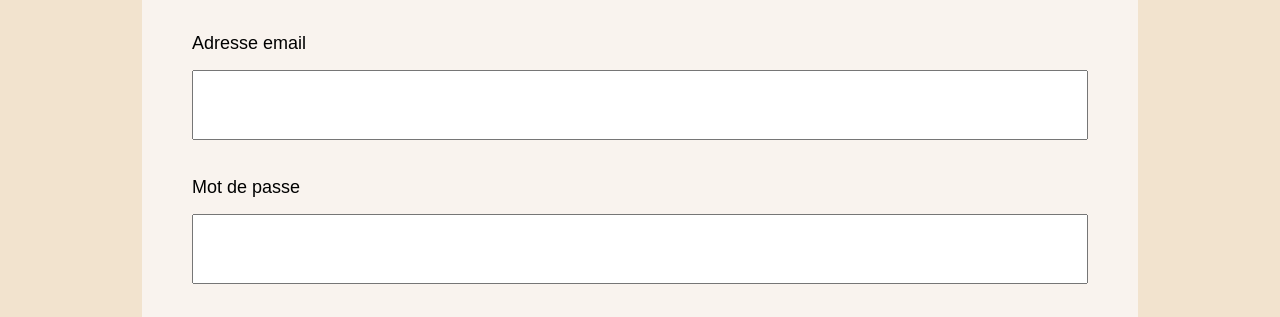
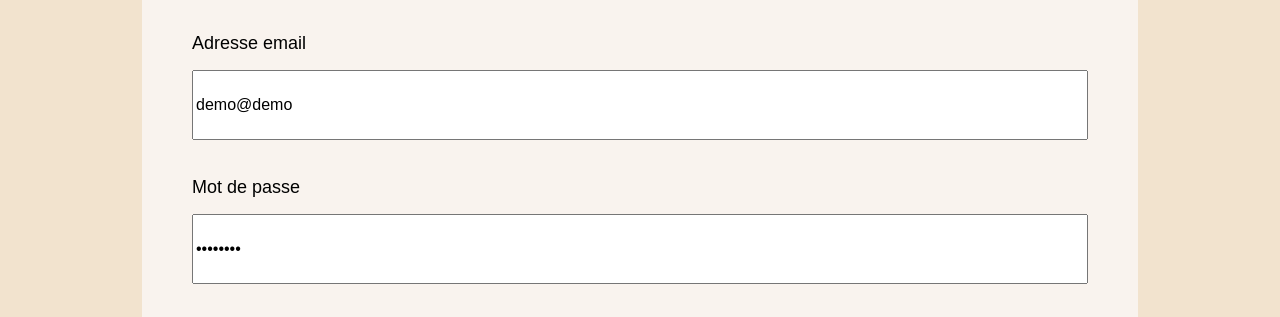
Before and after one commit to Jju87/Vieux-Grimoire, a React (Create React App) app in the folder frontend/: page /Connexion in a window 1280 px wide. Shown: the part 244-561 px from the top of the page. Built offline with nearby package versions, Linux system fonts and the light colour scheme.

Commit message:
demo account and console.logs added to deleteBook function

```diff
--- a/frontend/src/pages/SignIn/SignIn.jsx
+++ b/frontend/src/pages/SignIn/SignIn.jsx
@@ -15,8 +15,8 @@ function SignIn({ setUser }) {
     navigate(APP_ROUTES.DASHBOARD);
   }
 
-  const [email, setEmail] = useState('');
-  const [password, setPassword] = useState('');
+  const [email, setEmail] = useState('demo@demo');
+  const [password, setPassword] = useState('demodemo');
   const [isLoading, setIsLoading] = useState(false);
   const [notification, setNotification] = useState({ error: false, message: '' });
   const signIn = async () => {
```
Also changed, not shown: 1 other file (tests, documents, lock files or other folders).
